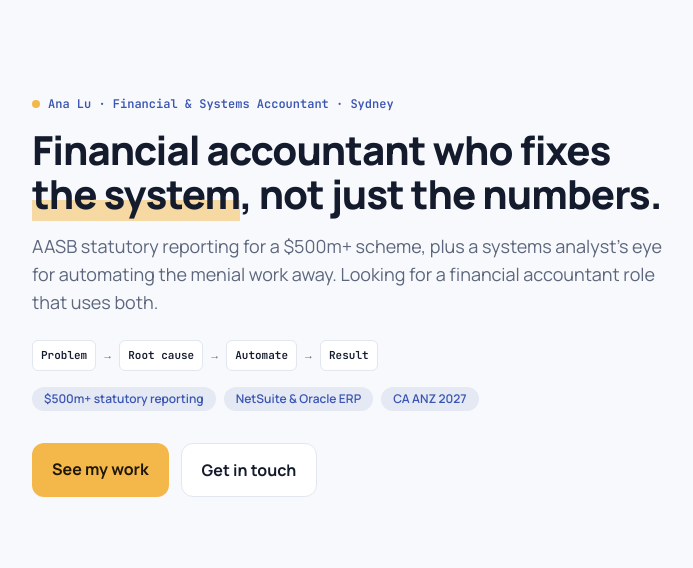
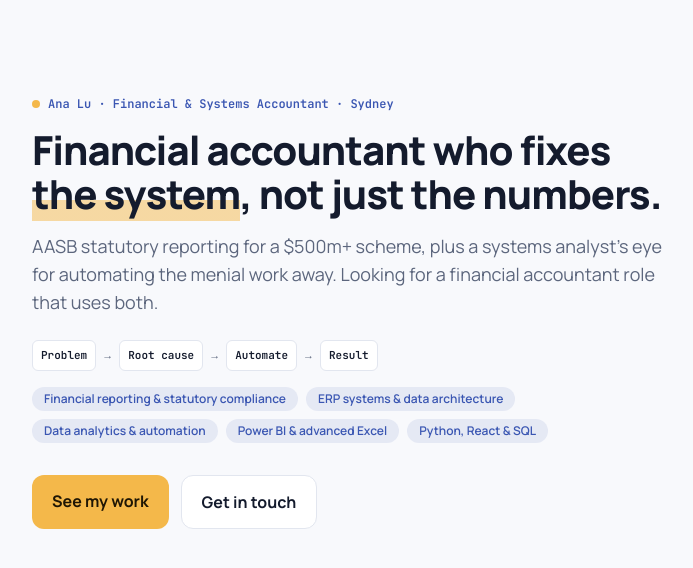
Before and after one commit to anasta-lu/myspace, a Next.js app: page / in a window 1280 px wide. Shown: the top 568 px of the page, without its empty margins (292-985 px from the left). Built offline with nearby package versions, Linux system fonts and the light colour scheme.

Commit message:
Show key in-demand skills in the hero
Co-Authored-By: Claude Opus 5.5 (1M context) <noreply@anthropic.com>
Claude-Session: https://claude.ai/code/session_01RrsNRpp8svnJw7ERBoNwd1

```diff
--- a/src/app/_components/hero.tsx
+++ b/src/app/_components/hero.tsx
@@ -1,6 +1,12 @@
 const pipeline = ["Problem", "Root cause", "Automate", "Result"];
 
-const proof = ["$500m+ statutory reporting", "NetSuite & Oracle ERP", "CA ANZ 2027"];
+const skills = [
+  "Financial reporting & statutory compliance",
+  "ERP systems & data architecture",
+  "Data analytics & automation",
+  "Power BI & advanced Excel",
+  "Python, React & SQL",
+];
 
 export function Hero() {
   return (
@@ -33,8 +39,8 @@ export function Hero() {
           </li>
         ))}
       </ol>
-      <ul className="mt-4 flex flex-wrap gap-2" aria-label="Highlights">
-        {proof.map((item) => (
+      <ul className="mt-4 flex flex-wrap gap-2" aria-label="Key skills">
+        {skills.map((item) => (
           <li
             key={item}
             className="rounded-full bg-signal/10 px-3 py-1 text-xs font-semibold text-signal"
```
